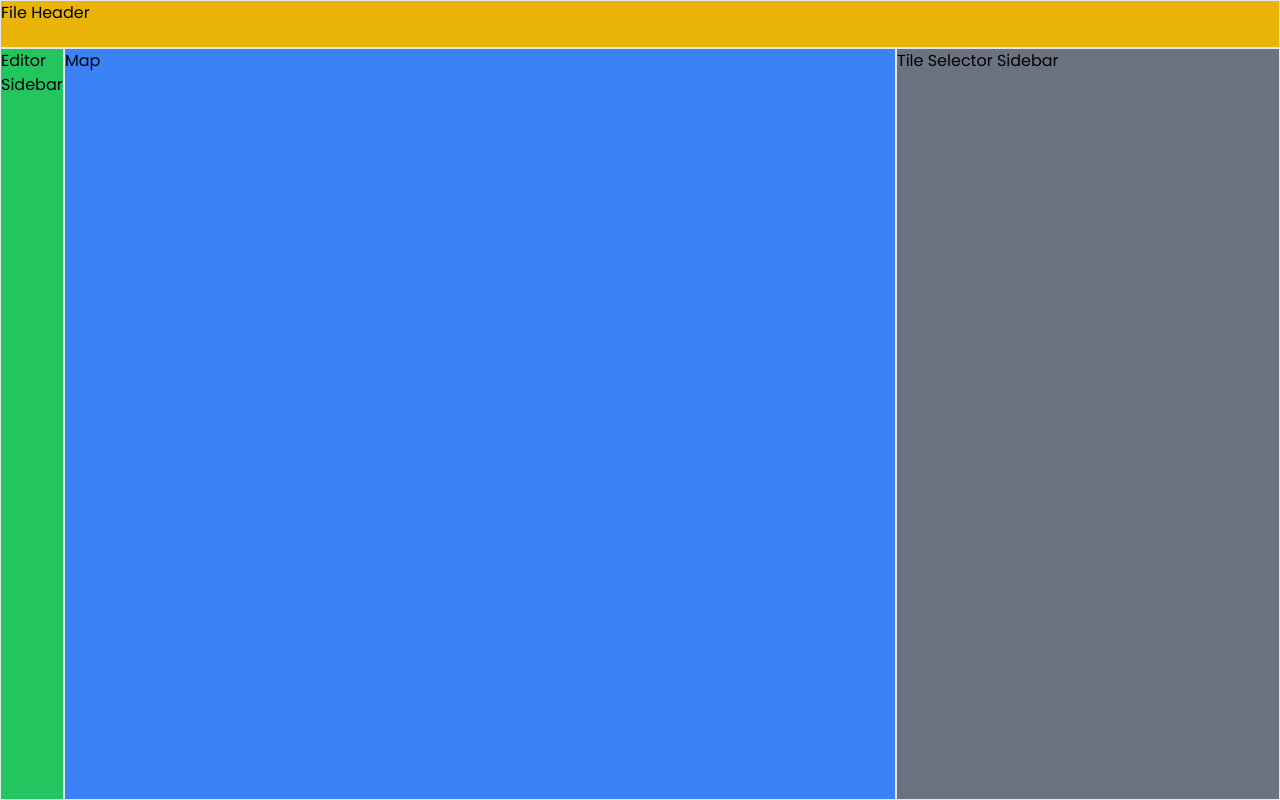
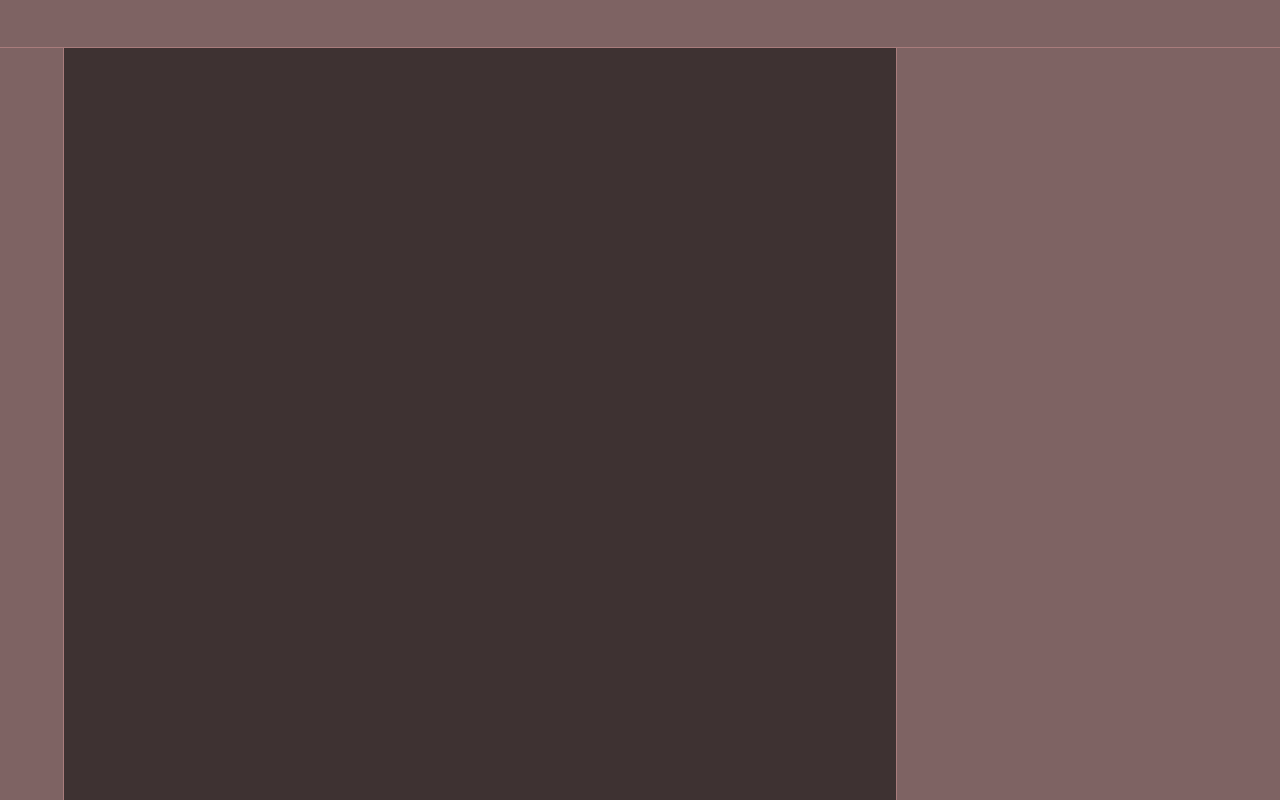
Before and after one commit to marceloferreira357/bun-crawler-map-editor, a React (Vite) app: page / in a window 1280 px wide. Built offline with nearby package versions, Linux system fonts and the light colour scheme.

Commit message:
feat: added new colors to the project

```diff
--- a/src/App.tsx
+++ b/src/App.tsx
@@ -5,7 +5,7 @@ import TileSelectorSidebar from "./components/TileSelectorSidebar";
 
 function App() {
   return (
-    <div className="flex flex-col w-[100dvw] h-[100dvh] bg-red-500">
+    <div className="flex flex-col w-[100dvw] h-[100dvh] text-white">
       <FileHeader />
       <div className="flex flex-row w-full h-[calc(100dvh-48px)]">
         <EditorSidebar />
--- a/src/components/EditorSidebar.tsx
+++ b/src/components/EditorSidebar.tsx
@@ -1,8 +1,6 @@
 function EditorSidebar() {
   return (
-    <div className="flex flex-row border w-16 h-full bg-green-500 shrink-0">
-      Editor Sidebar
-    </div>
+    <div className="flex flex-row border-r border-burnished-brown w-16 h-full bg-deep-taupe shrink-0"></div>
   );
 }
 
--- a/src/components/FileHeader.tsx
+++ b/src/components/FileHeader.tsx
@@ -1,8 +1,6 @@
 function FileHeader() {
   return (
-    <div className="flex flex-row border w-full h-12 bg-yellow-500 shrink-0">
-      File Header
-    </div>
+    <div className="flex flex-row border-b border-burnished-brown w-full h-12 bg-deep-taupe shrink-0"></div>
   );
 }
 
--- a/src/components/Map.tsx
+++ b/src/components/Map.tsx
@@ -1,8 +1,7 @@
 function Map() {
+  // TODO: add grid component to map
   return (
-    <div className="flex flex-row border w-[calc(100dvw-448px)] h-full bg-blue-500 shrink-0">
-      Map
-    </div>
+    <div className="flex flex-row w-[calc(100dvw-448px)] overflow-auto h-full bg-black-coffee shrink-0"></div>
   );
 }
 
--- a/src/components/TileSelectorSidebar.tsx
+++ b/src/components/TileSelectorSidebar.tsx
@@ -1,8 +1,6 @@
 function TileSelectorSidebar() {
   return (
-    <div className="flex flex-row border w-96 h-full bg-gray-500 shrink-0">
-      Tile Selector Sidebar
-    </div>
+    <div className="flex flex-row border-l border-burnished-brown w-96 h-full bg-deep-taupe shrink-0"></div>
   );
 }
 
--- a/tailwind.config.js
+++ b/tailwind.config.js
@@ -2,7 +2,14 @@
 export default {
   content: ["./index.html", "./src/**/*.{js,ts,jsx,tsx}"],
   theme: {
-    extend: {},
+    extend: {
+      colors: {
+        "black-coffee": "#3E3232",
+        "dark-puce": "#503C3C",
+        "deep-taupe": "#7E6363",
+        "burnished-brown": "#A87C7C",
+      },
+    },
   },
   plugins: [],
 };
```
